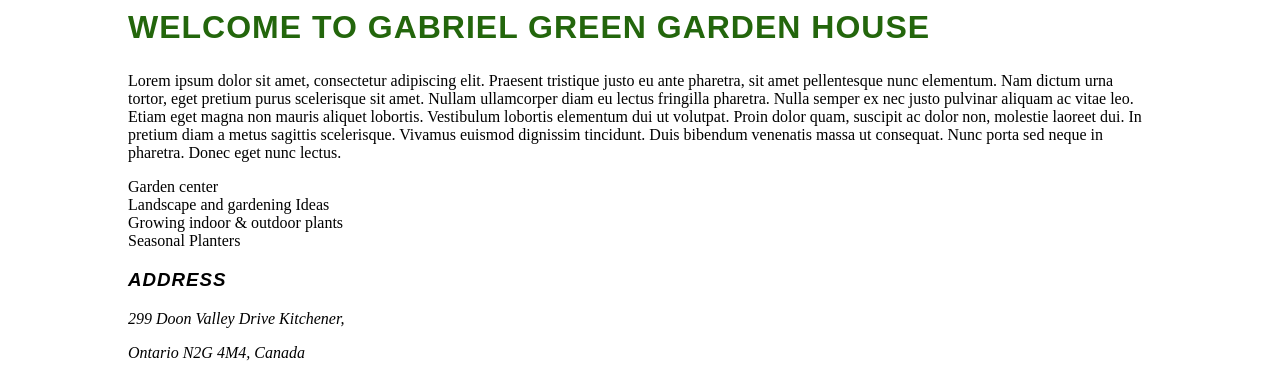
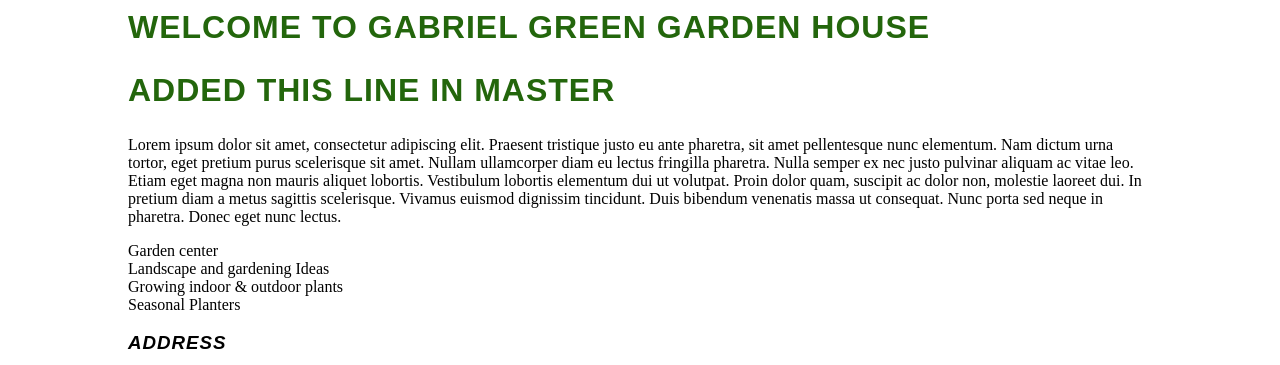
Before and after one commit to Giselle-brown/gabriel-green, a plain HTML site: page index.html in a window 1280 px wide. Shown: the part 550-915 px from the top of the page. Drawn offline with Linux system fonts and the light colour scheme.

Commit message:
commiting changes into main branch

```diff
--- a/index.html
+++ b/index.html
@@ -19,6 +19,7 @@
       <img src="imgs/zen-garden-with-autumn-colors.jpg" id="heroimg">
       <div id="wrapper">
         <h2>Welcome to Gabriel Green Garden House</h2>
+        <h2>Added this line in master</h2>
         <p>Lorem ipsum dolor sit amet, consectetur adipiscing elit. Praesent tristique justo eu ante pharetra, sit amet
         pellentesque nunc elementum. Nam dictum urna tortor, eget pretium purus scelerisque sit amet. Nullam ullamcorper
         diam eu lectus fringilla pharetra. Nulla semper ex nec justo pulvinar aliquam ac vitae leo. Etiam eget magna non
```
